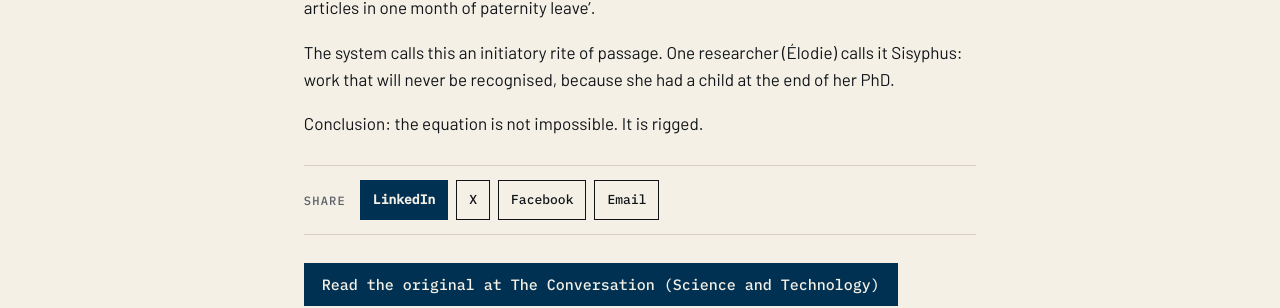
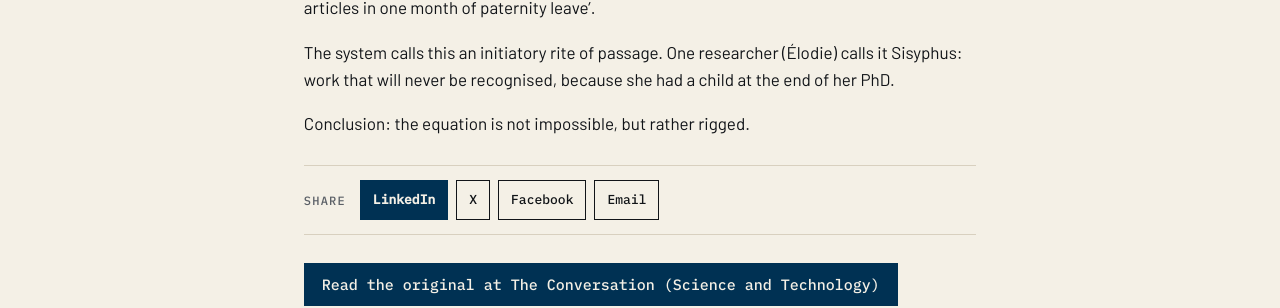
Before and after one commit to katz-news/katz.news, a Jekyll site: the page built from _posts/briefs/2026-11-04-the-impossible-equation-of-being-a-researcher-mother-strivin.md, in a window 1280 px wide. Shown: the part 696-1004 px from the top of the page. Built offline with Jekyll 4.4.1, drawn with Linux system fonts in a browser that asks for light colours.

```diff
--- a/_data/build.yml
+++ b/_data/build.yml
@@ -1 +1 @@
-published_at: 2026-11-05T18:28:26Z
+published_at: 2026-11-05T18:29:22Z
--- a/_posts/briefs/2026-11-04-the-impossible-equation-of-being-a-researcher-mother-strivin.md
+++ b/_posts/briefs/2026-11-04-the-impossible-equation-of-being-a-researcher-mother-strivin.md
@@ -13,4 +13,4 @@ Since the 1980s, landing a permanent research post in France has demanded a good
 
 The system calls this an initiatory rite of passage. One researcher (Élodie) calls it Sisyphus: work that will never be recognised, because she had a child at the end of her PhD.
 
-Conclusion: the equation is not impossible. It is rigged.
+Conclusion: the equation is not impossible, but rather rigged.
```
